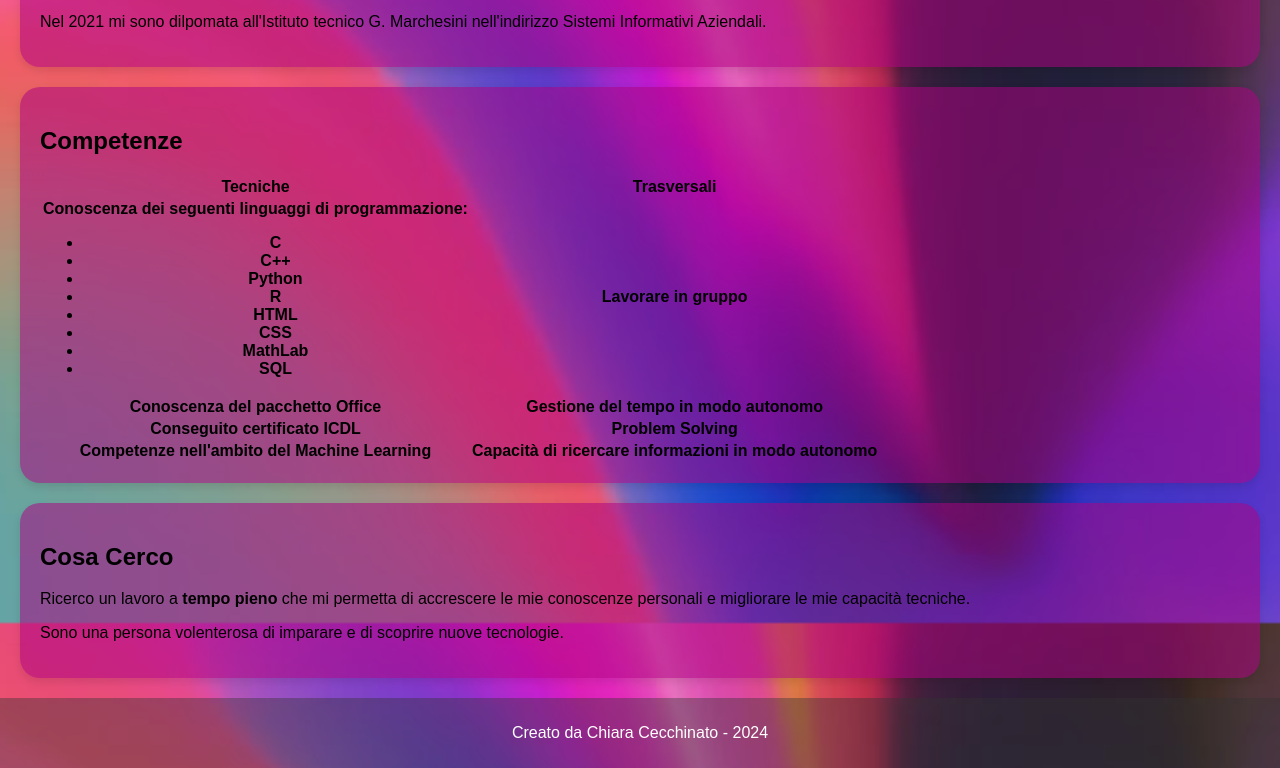
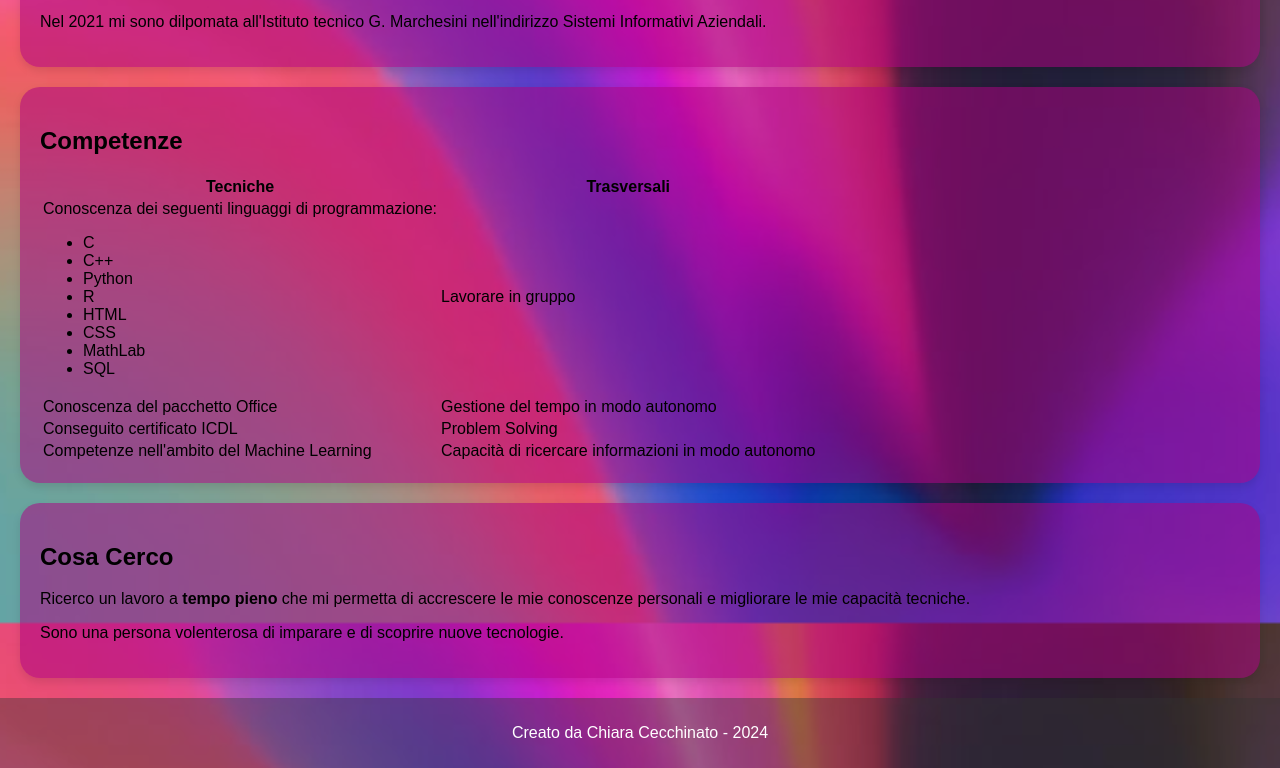
Before and after one commit to chiaracecchinato/about-me, a plain HTML site: page index.html in a window 1280 px wide. Shown: the part 177-945 px from the top of the page. Drawn offline with Linux system fonts and the light colour scheme.

Commit message:
Update index.html

```diff
--- a/index.html
+++ b/index.html
@@ -31,7 +31,7 @@
           <th>Trasversali</th>
         </tr>
         <tr>
-          <th>Conoscenza dei seguenti linguaggi di programmazione:
+          <td>Conoscenza dei seguenti linguaggi di programmazione:
            <ul>
             <li>C</li>
             <li>C++</li>
@@ -42,20 +42,20 @@
             <li>MathLab</li>
             <li>SQL</li>
           </ul>
-          </th>
-          <th>Lavorare in gruppo</th>
+          </td>
+          <td>Lavorare in gruppo</td>
         </tr>
         <tr>
-          <th>Conoscenza del pacchetto Office</th>
-          <th>Gestione del tempo in modo autonomo</th>
+          <td>Conoscenza del pacchetto Office</td>
+          <td>Gestione del tempo in modo autonomo</td>
         </tr>
         <tr>
-          <th>Conseguito certificato ICDL</th>
-          <th>Problem Solving</th>
+          <td>Conseguito certificato ICDL</td>
+          <td>Problem Solving</td>
         </tr>
         <tr>
-          <th>Competenze nell'ambito del Machine Learning</th>
-          <th>Capacità di ricercare informazioni in modo autonomo</th>
+          <td>Competenze nell'ambito del Machine Learning</td>
+          <td>Capacità di ricercare informazioni in modo autonomo</td>
         </tr>
       </table>
      </section>
```
